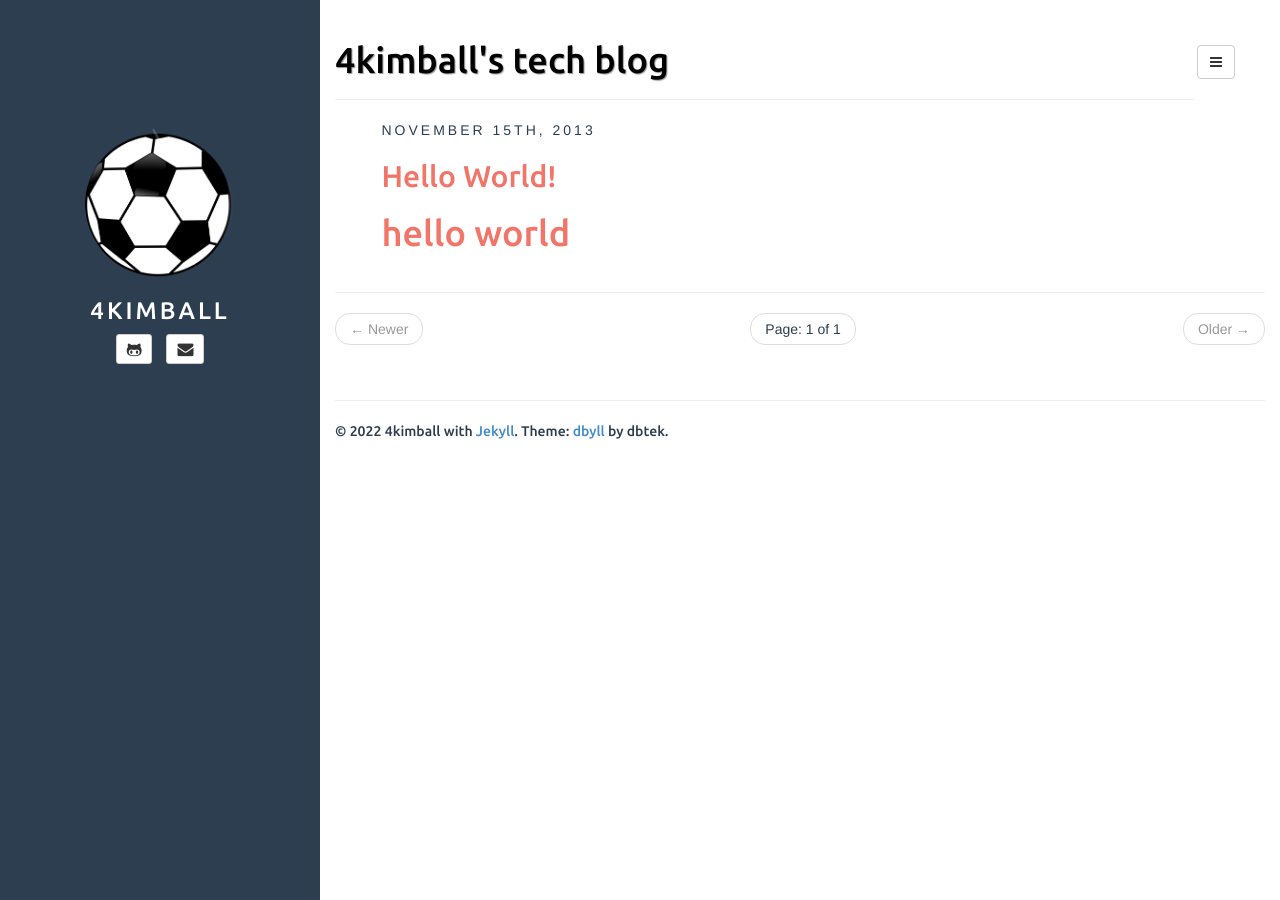
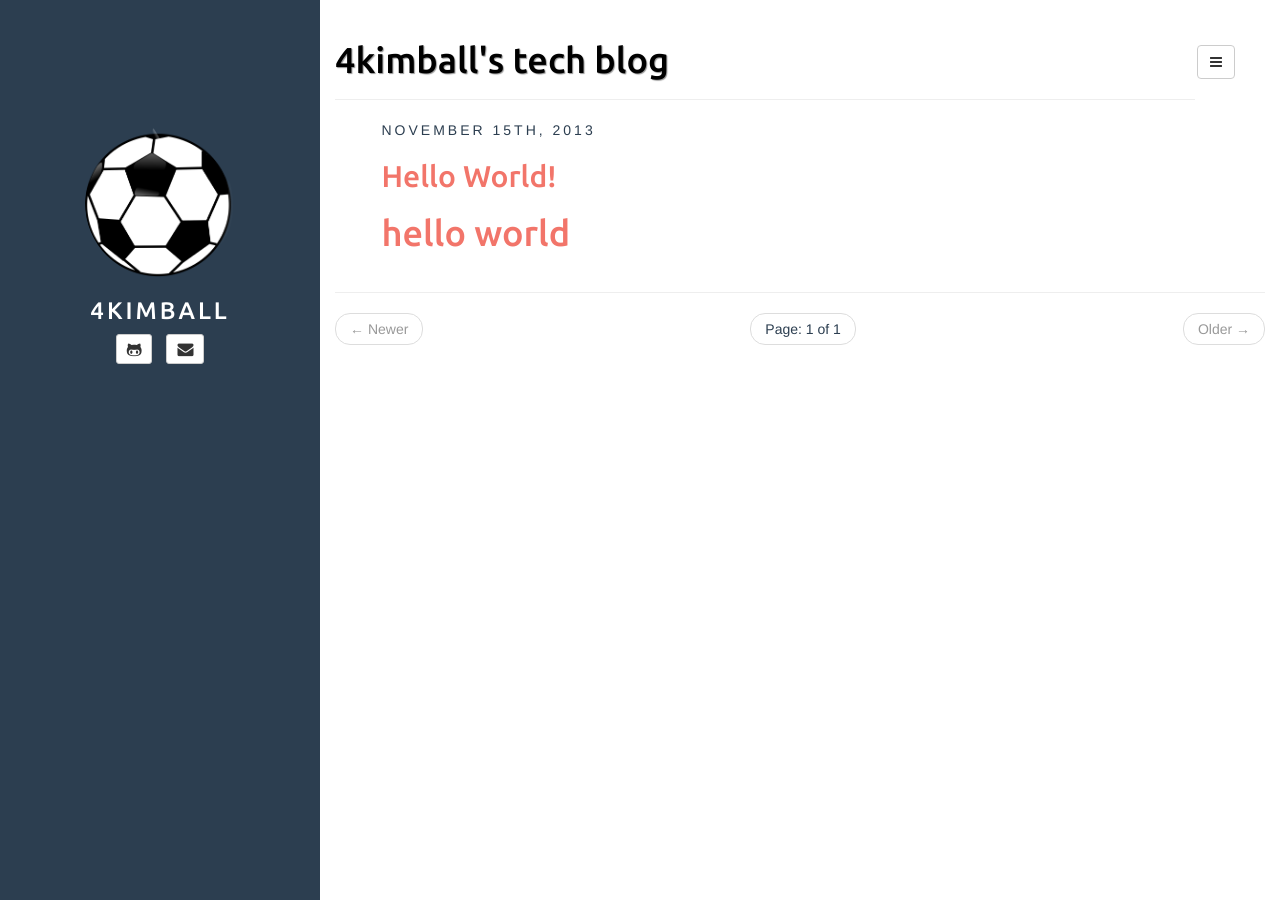
Before and after one commit to 4kimball/4kimball.github.io, a Jekyll site: the page built from index.html, in a window 1280 px wide. Built offline with Jekyll 4.4.1, drawn with Linux system fonts in a browser that asks for light colours; the list of posts is cut into pages by our own code.

Commit message:
remove footer

```diff
--- a/_includes/default.html
+++ b/_includes/default.html
@@ -148,18 +148,7 @@
       {% include sidebar.html %}
     </div>
 
-    <div class="col-sm-9 col-sm-offset-3">
-      {{ content }}
-
-      <footer>
-        <hr />
-        <p>
-          &copy; {{ site.time | date: '%Y' }} {{ site.author.name }} with
-          <a href="http://jekyllrb.com/">Jekyll</a>. Theme:
-          <a href="https://github.com/dbtek/dbyll">dbyll</a> by dbtek.
-        </p>
-      </footer>
-    </div>
+    <div class="col-sm-9 col-sm-offset-3">{{ content }}</div>
 
     <script
       type="text/javascript"
```
